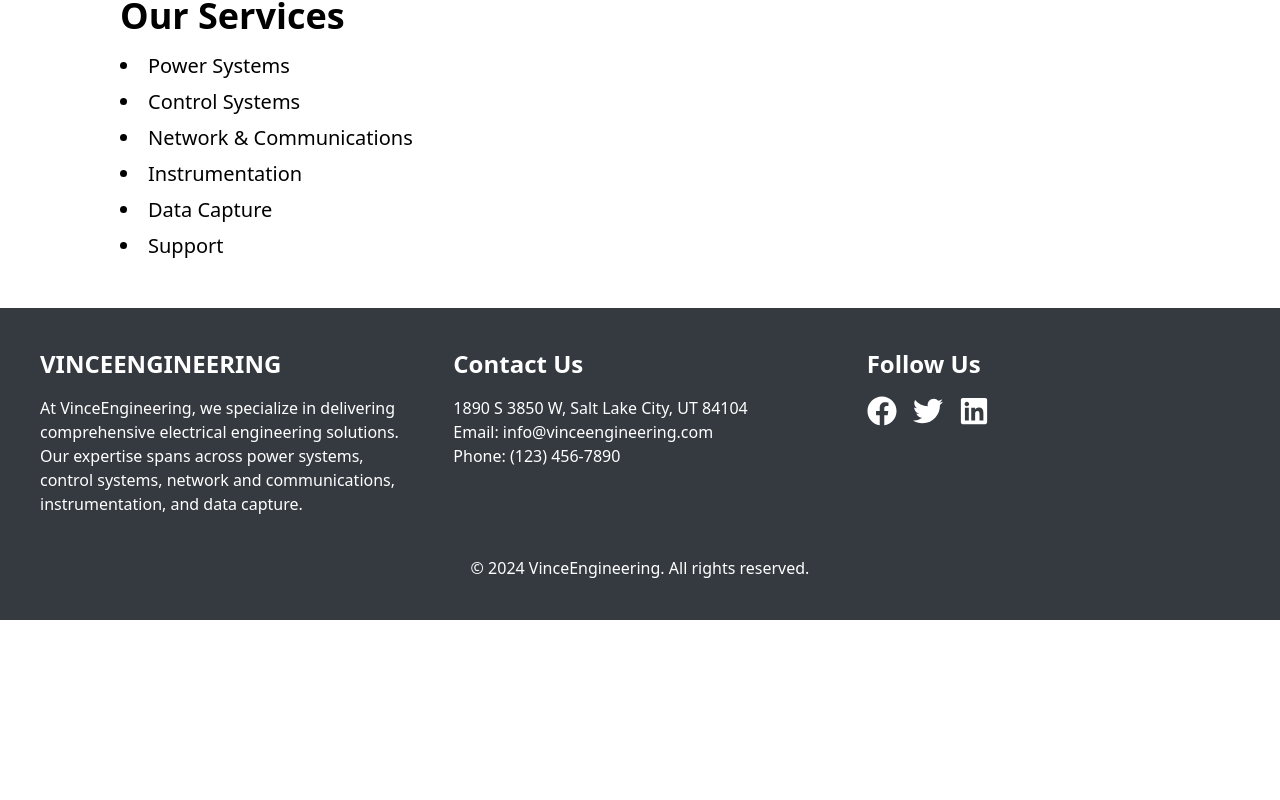
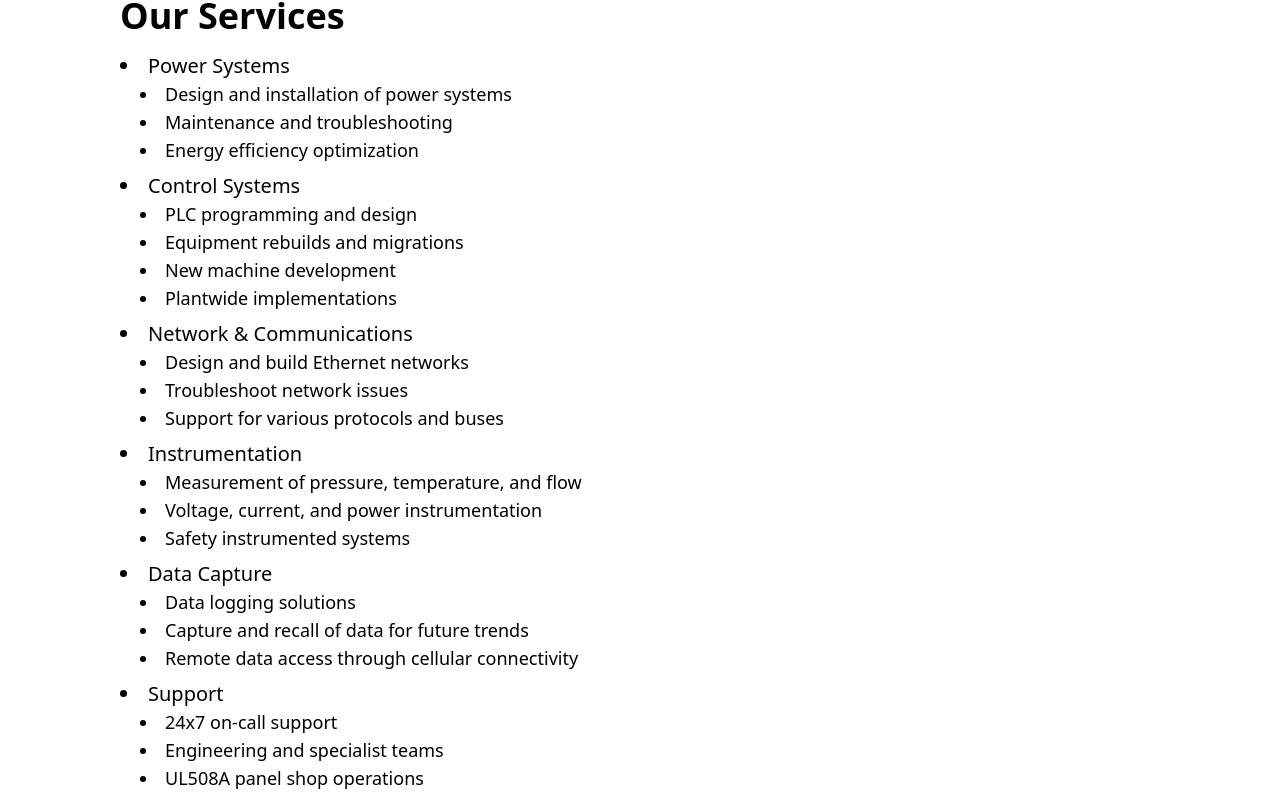
Before and after one commit to JaxsonM/vinceengineering, a React (Create React App) app: page /services/all in a window 1280 px wide. Shown: the part 680-1480 px from the top of the page. Before the commit the page ends 1300 px from the top, so only its background shows below. Built offline with nearby package versions, Linux system fonts and the light colour scheme.

Commit message:
Added more content to all services page

```diff
--- a/src/pages/AllServices.tsx
+++ b/src/pages/AllServices.tsx
@@ -20,12 +20,49 @@ const AllServices: React.FC = () => {
       <div className="w-full text-left px-6 md:px-10">
         <h2 className="text-2xl md:text-4xl font-semibold mb-4">Our Services</h2>
         <ul className="list-disc list-inside text-lg md:text-xl">
-          <li className="mb-2">Power Systems</li>
-          <li className="mb-2">Control Systems</li>
-          <li className="mb-2">Network & Communications</li>
-          <li className="mb-2">Instrumentation</li>
-          <li className="mb-2">Data Capture</li>
-          <li className="mb-2">Support</li>
+          <li className="mb-2">Power Systems
+            <ul className="list-disc list-inside ml-5 text-base md:text-lg">
+              <li>Design and installation of power systems</li>
+              <li>Maintenance and troubleshooting</li>
+              <li>Energy efficiency optimization</li>
+            </ul>
+          </li>
+          <li className="mb-2">Control Systems
+            <ul className="list-disc list-inside ml-5 text-base md:text-lg">
+              <li>PLC programming and design</li>
+              <li>Equipment rebuilds and migrations</li>
+              <li>New machine development</li>
+              <li>Plantwide implementations</li>
+            </ul>
+          </li>
+          <li className="mb-2">Network & Communications
+            <ul className="list-disc list-inside ml-5 text-base md:text-lg">
+              <li>Design and build Ethernet networks</li>
+              <li>Troubleshoot network issues</li>
+              <li>Support for various protocols and buses</li>
+            </ul>
+          </li>
+          <li className="mb-2">Instrumentation
+            <ul className="list-disc list-inside ml-5 text-base md:text-lg">
+              <li>Measurement of pressure, temperature, and flow</li>
+              <li>Voltage, current, and power instrumentation</li>
+              <li>Safety instrumented systems</li>
+            </ul>
+          </li>
+          <li className="mb-2">Data Capture
+            <ul className="list-disc list-inside ml-5 text-base md:text-lg">
+              <li>Data logging solutions</li>
+              <li>Capture and recall of data for future trends</li>
+              <li>Remote data access through cellular connectivity</li>
+            </ul>
+          </li>
+          <li className="mb-2">Support
+            <ul className="list-disc list-inside ml-5 text-base md:text-lg">
+              <li>24x7 on-call support</li>
+              <li>Engineering and specialist teams</li>
+              <li>UL508A panel shop operations</li>
+            </ul>
+          </li>
         </ul>
       </div>
     </div>
--- a/src/pages/Home.tsx
+++ b/src/pages/Home.tsx
@@ -5,7 +5,7 @@ import Slideshow from '../components/Slideshow';
 const Home: React.FC = () => {
   return (
     <div className="flex flex-col items-center pt-24">
-      <div className="flex items-center text-center p-4 text-2xl md:text-5xl font-bold mx-4">
+      <div className="flex items-center text-center p-4 text-3xl md:text-5xl font-bold mx-4">
         <img src="/images/logoAnim.gif" alt="Logo Animation" className="w-16 h-16 md:w-24 md:h-24 ml-4" />
         <h1 className="ml-2">
           VINC<span className="underline">EE</span>NGIN<span className="underline">EE</span>RING
```
